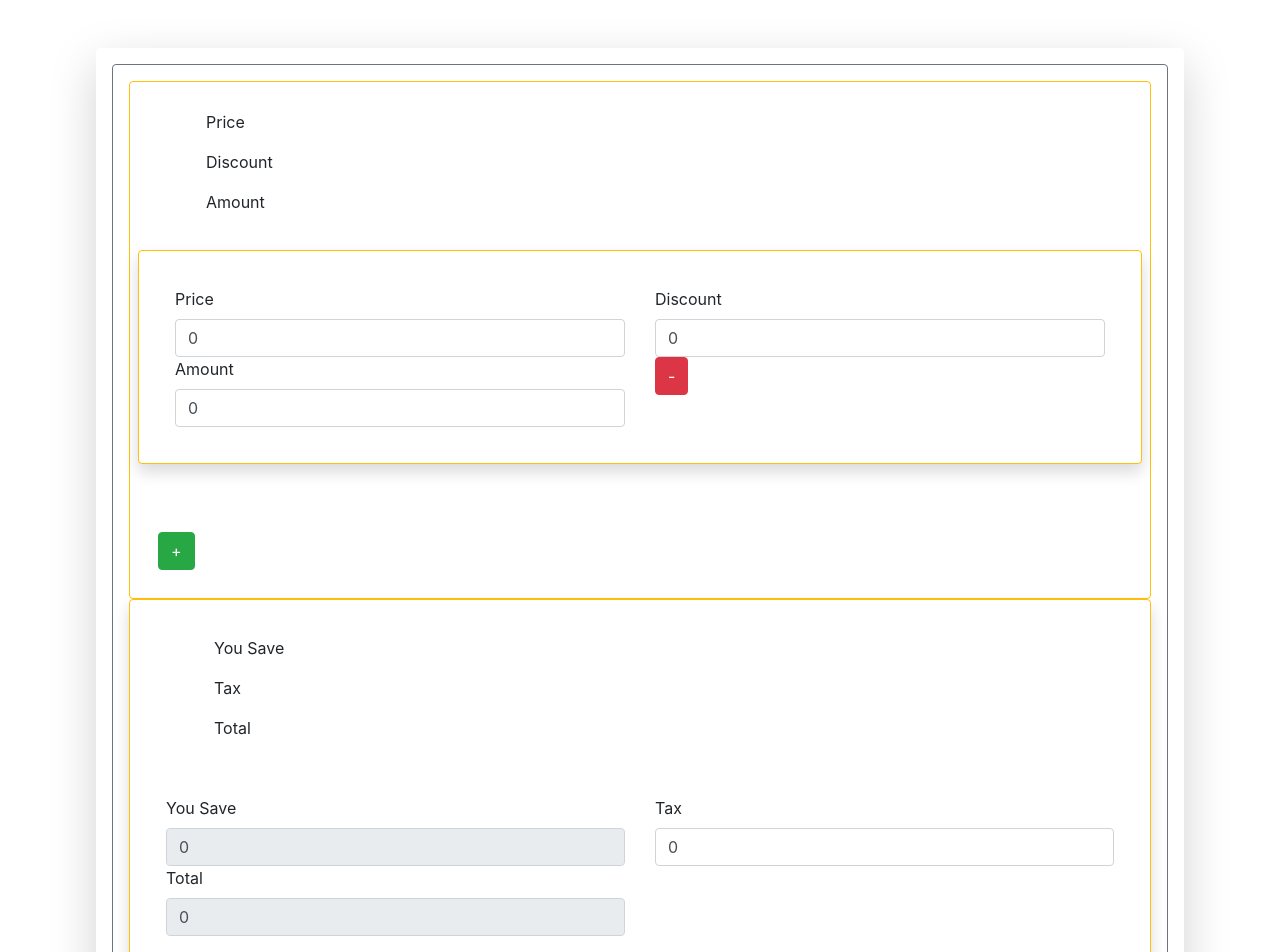
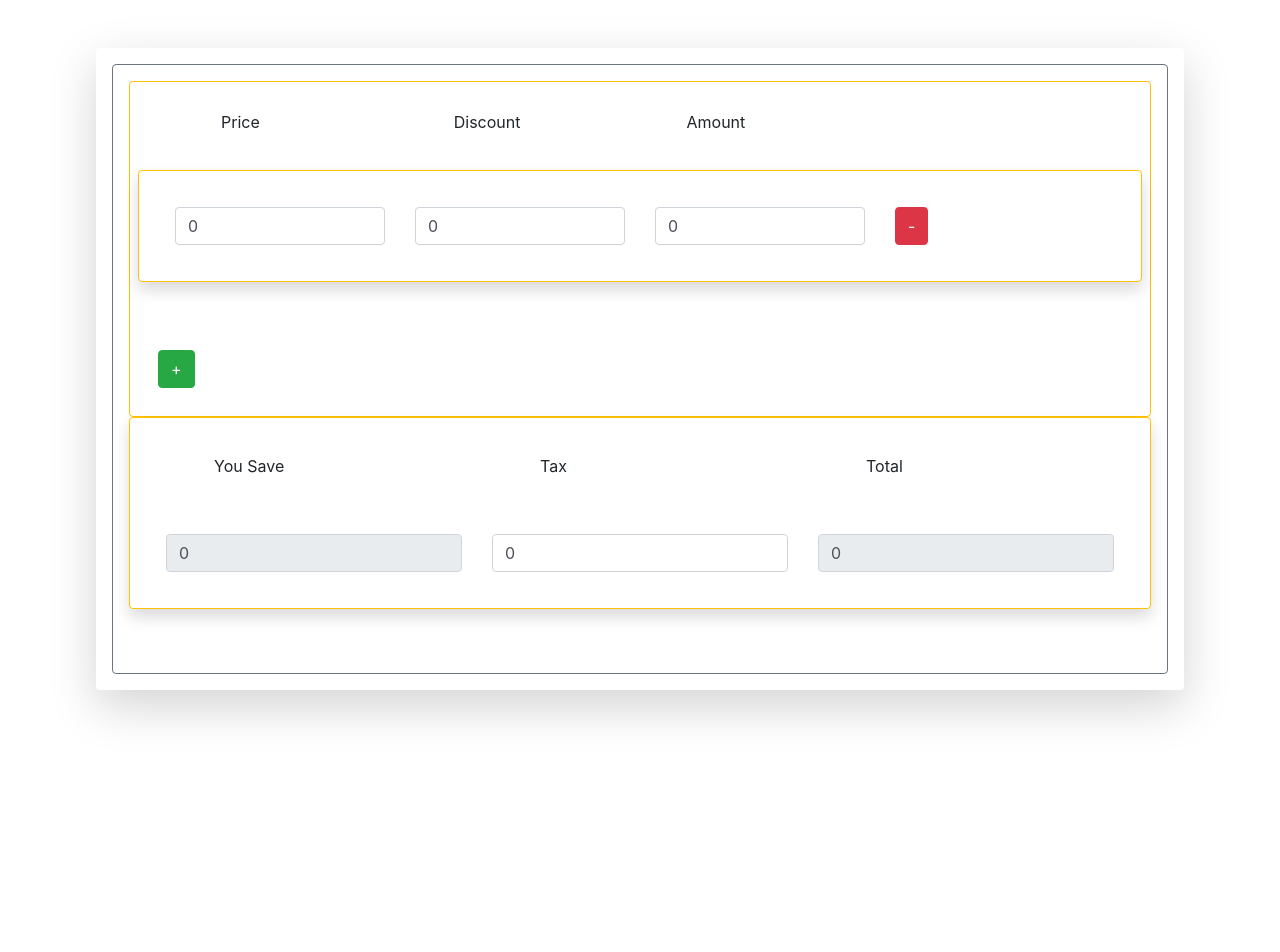
Before and after one commit to menonrudhin/discount-calculator-web, an Angular app in the folder discount-calculator-web/: page / in a window 1280 px wide. Shown: the top 952 px of the page. After the commit the page ends 800 px from the top, so only its background shows below. Built offline with nearby package versions, Linux system fonts and the light colour scheme.

Commit message:
Responsove UI fix for small devices (sm, mobile screen)

```diff
--- a/discount-calculator-web/src/app/sheet/sheet.component.html
+++ b/discount-calculator-web/src/app/sheet/sheet.component.html
@@ -1,50 +1,49 @@
 <div class="d-flex justify-content-center align-items-center mx-5">
-    <div class="shadow-lg p-3 mb-5 bg-white rounded font-monospace m-5">
+    <div class="shadow-lg p-3 mb-3 bg-white rounded font-monospace m-5">
         <div class="p-3 container card border border-secondary">
             <!-- Labels and input field for price, discount and total after the discount -->
             <div class="card p-2 border border-warning">
                 <!-- Labels -->
-                <div class="row card-body d-none d-md-block">
-                    <div class="col-md-6 mx-5">
-                        <p class="fw-bold">Price</p>
+                <div class="row card-body ml-5">
+                    <div class="col-md-3">
+                        <p class="fw-bold d-none d-sm-block">Price</p>
                     </div>
-                    <div class="col-md-6 mx-5">
-                        <p class="fw-bold">Discount</p>
+                    <div class="col-md-3">
+                        <p class="fw-bold d-none d-sm-block">Discount</p>
                     </div>
-                    <div class="col-md-6 mx-5">
-                        <p class="fw-bold">Amount</p>
+                    <div class="col-md-3">
+                        <p class="fw-bold d-none d-sm-block">Amount</p>
                     </div>
-                    <div class="col-md-6"></div>
                 </div>
                 <!-- Input fields -->
                 <div class="card border border-warning shadow p-3 mb-5 bg-white rounded"
                     *ngFor="let row of rows; let i=index;">
                     <div class="row card-body">
-                        <div class="col-md-6">
-                            <label class="fw-bold d-none d-sm-block d-xs-block">Price</label>
+                        <div class="col-sm">
+                            <label class="d-xs-block d-sm-none">Price</label>
                             <input class="form-control" #txtPrice type="text"
                                 [attr.value]="row.txtPrice| number:'1.0-3'"
                                 (input)="txtPrice.value.length > 0 && onTxtPriceChange(txtPrice.value,i)" /></div>
-                        <div class="col-md-6">
-                            <label class="fw-bold d-none d-sm-block d-xs-block">Discount</label>
+                        <div class="col-sm">
+                            <label class="d-xs-block d-sm-none">Discount</label>
                             <input class="form-control" #txtDiscount type="text"
                                 [attr.value]="row.txtDiscount | number:'1.0-3'"
                                 (input)="txtDiscount.value.length > 0 && onTxtDiscountChange(txtDiscount.value,i)" />
                         </div>
-                        <div class="col-md-6">
-                            <label class="fw-bold d-none d-sm-block d-xs-block">Amount</label>
+                        <div class="col-sm">
+                            <label class="d-xs-block d-sm-none">Amount</label>
                             <input class="form-control" #txtAmount type="text"
                                 [attr.value]="row.txtAmount | number:'1.0-3'" />
                         </div>
                         <!-- Remove row button -->
-                        <div class="col-md-6"><button type="button" class="btn btn-danger"
+                        <div class="col-sm"><button type="button" class="btn btn-danger"
                                 (click)="onRemoveRow(i)">-</button>
                         </div>
                     </div>
                 </div>
                 <!-- Add row button -->
                 <div class="row card-body">
-                    <div class="col-md-6">
+                    <div class="col-sm">
                         <button type="button" class="btn btn-success" (click)="onAddRow()">+</button>
                     </div>
                 </div>
@@ -52,30 +51,30 @@
             <!-- Labels, you save, tax input field and total resutls row -->
             <div class="card border border-warning shadow p-3 mb-5 bg-white rounded">
                 <!-- Labels -->
-                <div class="row card-body d-none d-md-block">
-                    <div class="fw-bold col-md-6 mx-5">
-                        <p class="fw-bold">You Save</p>
+                <div class="row card-body">
+                    <div class="fw-bold col-sm mx-5">
+                        <p class="fw-bold d-none d-sm-block">You Save</p>
                     </div>
-                    <div class="fw-bold col-md-6 mx-5">
-                        <p class="fw-bold">Tax</p>
+                    <div class="fw-bold col-sm mx-5">
+                        <p class="fw-bold d-none d-sm-block">Tax</p>
                     </div>
-                    <div class="fw-bold col-md-6 mx-5">
-                        <p class="fw-bold">Total</p>
+                    <div class="fw-bold col-sm mx-5">
+                        <p class="fw-bold d-none d-sm-block">Total</p>
                     </div>
                 </div>
                 <!-- Final results -->
                 <div class="row card-body">
-                    <div class="col-md-6">
-                        <label class="fw-bold d-none d-sm-block d-xs-block">You Save</label>
+                    <div class="col-sm">
+                        <label class="d-xs-block d-sm-none">You Save</label>
                         <input class="form-control" type="text"
                             [attr.value]="txtYouSave | number:'1.0-3'" disabled /></div>
-                    <div class="col-md-6">
-                        <label class="fw-bold d-none d-sm-block d-xs-block">Tax</label>
+                    <div class="col-sm">
+                        <label class="d-xs-block d-sm-none">Tax</label>
                         <input class="form-control" #_txtTax type="text"
                             [attr.value]="txtTax | number:'1.0-3'"
                             (input)="_txtTax.value.length > 0 && onTxtTaxChange(_txtTax.value)" /></div>
-                    <div class="col-md-6">
-                        <label class="fw-bold d-none d-sm-block d-xs-block">Total</label>
+                    <div class="col-sm">
+                        <label class="d-xs-block d-sm-none">Total</label>
                         <input class="form-control" type="text" [attr.value]="txtTotal | number:'1.0-3'"
                             disabled /></div>
                 </div>
```
